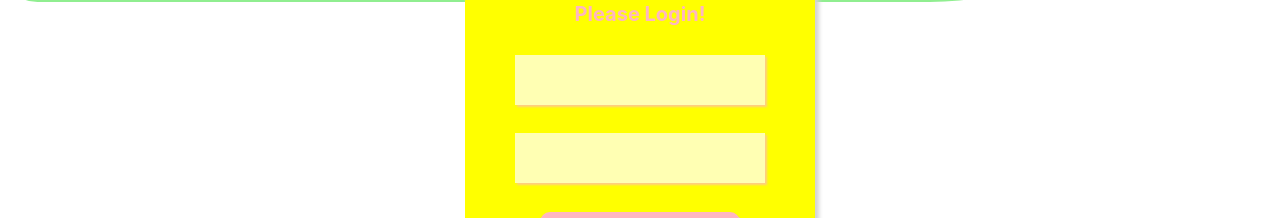
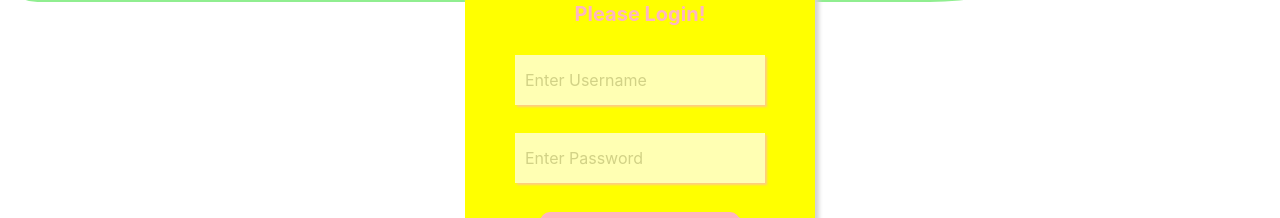
Before and after one commit to shruti1608/react-workshop, a React (Create React App) app: page / in a window 1280 px wide. Shown: the part 298-516 px from the top of the page. Built offline with nearby package versions, Linux system fonts and the light colour scheme.

Commit message:
Update and rename index.js to index.jsx

```diff
--- a/src/index.js
+++ b/src/index.jsx
@@ -5,7 +5,9 @@ import App from "./App";
 
 ReactDOM.render(
   <React.StrictMode>
-    <App />
+    <App user="Enter Username" password="Enter Password"/>
   </React.StrictMode>,
+ // React.createElement('h1',null,'hello!'),
+
   document.getElementById("root")
 );
```
